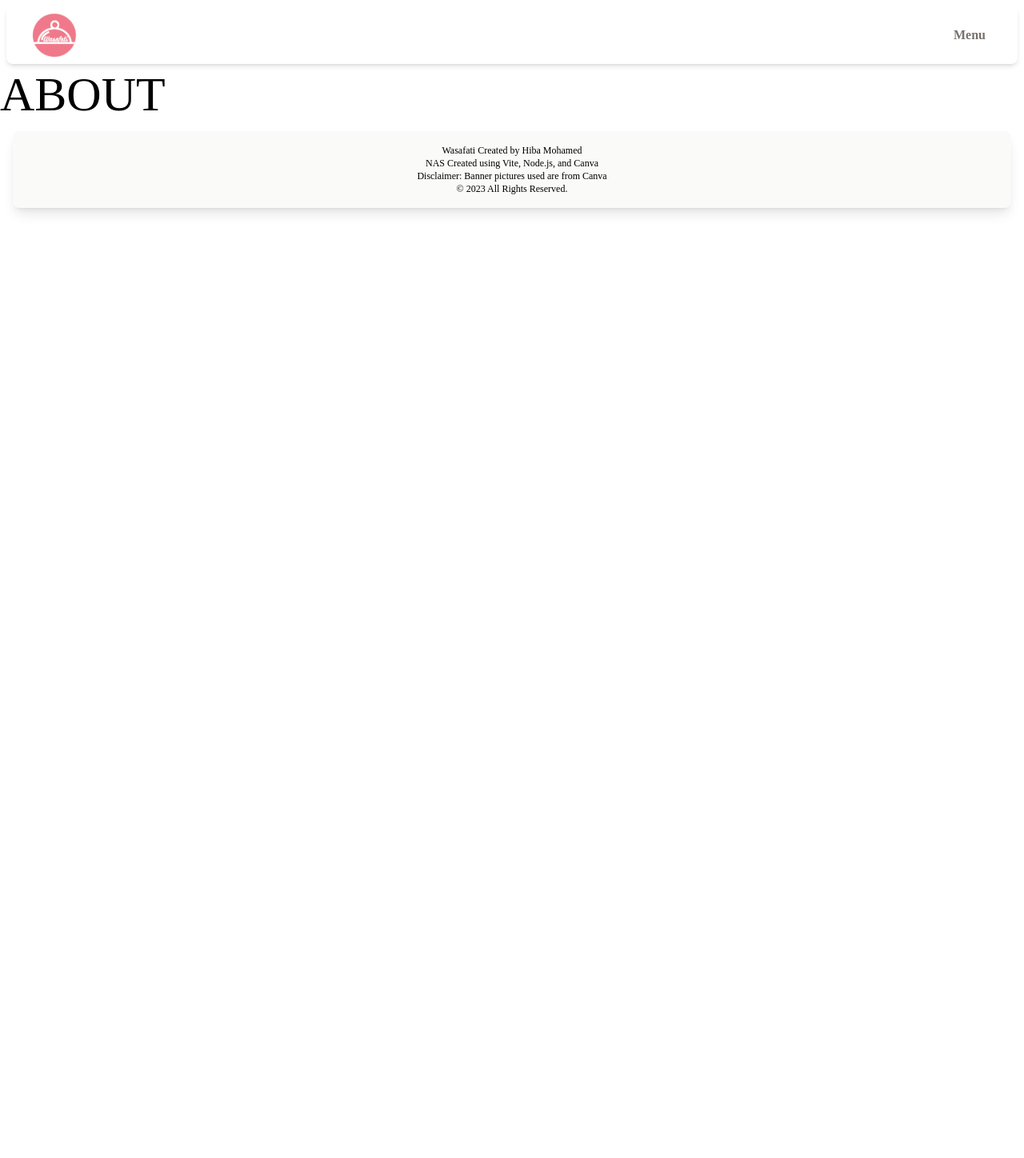
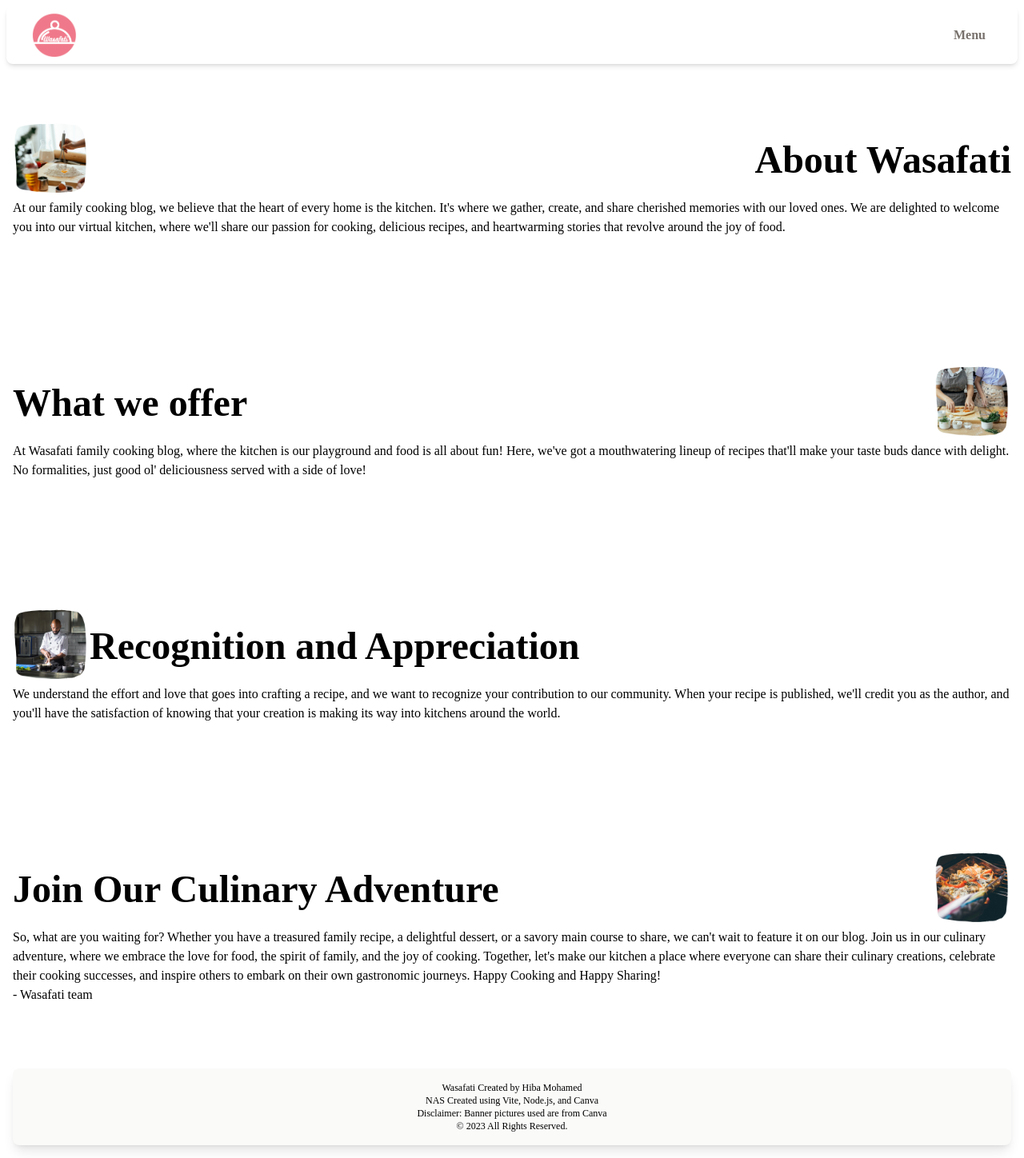
Before and after one commit to Hiba-Mohamed/Wasafati-CookingBlog-ReactJS, a React (Vite) app: page /#/about in a window 1280 px wide. Shown: the whole page at 80% size. Before the commit the page ends 800 px from the top, so only its background shows below. Built offline with nearby package versions, Linux system fonts and the light colour scheme; a web font is replaced by a local one.

Commit message:
about page

```diff
--- a/src/components/header.tsx
+++ b/src/components/header.tsx
@@ -11,7 +11,7 @@ export function Header() {
       <div className="py-2 sm:px-8 px-4 flex flex-row justify-between">
         <Link to="homePage">
           {" "}
-          <img src={logo} className="sm:w-14 w-10"></img>
+          <img src={logo} className="sm:w-14 w-10" alt="Wasafati logo"></img>
         </Link>
         <button
           className="p-2 text-stone-500 font-bold rounded-2xl"
--- a/src/pages/about.tsx
+++ b/src/pages/about.tsx
@@ -1,4 +1,83 @@
-export function About(){
-    return (<div className="text-6xl">ABOUT</div>)}
+import about1 from "../img/about1.png";
+import about2 from "../img/about2.png";
+import about3 from "../img/about3.png";
+import about4 from "../img/about4.png";
+export function About() {
+  return (
+    <div className="flex flex-col min-h-screen justify-center items-center px-4 py-16 gap-40">
+      <div className="flex flex-col ">
+        <div className="flex flex-row items-center justify-between">
+          {" "}
+          <img className="w-24 h-24" src={about1}></img>
+          <h1 className="sm:text-5xl text-2xl font-bold text-center">
+            About Wasafati
+          </h1>
+        </div>
 
-    export default About
+        <p>
+          At our family cooking blog, we believe that the heart of every home is
+          the kitchen. It's where we gather, create, and share cherished
+          memories with our loved ones. We are delighted to welcome you into our
+          virtual kitchen, where we'll share our passion for cooking, delicious
+          recipes, and heartwarming stories that revolve around the joy of food.
+        </p>
+      </div>
+      <div className="flex flex-col ">
+        <div className="flex flex-row-reverse items-center justify-between">
+          {" "}
+          <img className="w-24 h-24" src={about2}></img>
+          <h1 className="sm:text-5xl text-2xl font-bold text-center">
+            What we offer
+          </h1>
+        </div>
+
+        <p>
+          At Wasafati family cooking blog, where the kitchen is our playground
+          and food is all about fun! Here, we've got a mouthwatering lineup of
+          recipes that'll make your taste buds dance with delight. No
+          formalities, just good ol' deliciousness served with a side of love!
+        </p>
+      </div>
+      <div className="flex flex-col ">
+        <div className="flex flex-row items-center justify-cbetween">
+          {" "}
+          <img className="w-24 h-24" src={about3}></img>
+          <h1 className="sm:text-5xl text-2xl font-bold text-center">
+            Recognition and Appreciation
+          </h1>
+        </div>
+
+        <p>
+          We understand the effort and love that goes into crafting a recipe,
+          and we want to recognize your contribution to our community. When your
+          recipe is published, we'll credit you as the author, and you'll have
+          the satisfaction of knowing that your creation is making its way into
+          kitchens around the world.
+        </p>
+      </div>
+      <div className="flex flex-col ">
+        <div className="flex flex-row-reverse items-center justify-between">
+          {" "}
+          <img className="w-24 h-24" src={about4}></img>
+          <h1 className="sm:text-5xl text-2xl font-bold text-center">
+            Join Our Culinary Adventure
+          </h1>
+        </div>
+
+        <p>
+          So, what are you waiting for? Whether you have a treasured family
+          recipe, a delightful dessert, or a savory main course to share, we
+          can't wait to feature it on our blog. Join us in our culinary
+          adventure, where we embrace the love for food, the spirit of family,
+          and the joy of cooking. Together, let's make our kitchen a place where
+          everyone can share their culinary creations, celebrate their cooking
+          successes, and inspire others to embark on their own gastronomic
+          journeys. Happy Cooking and Happy Sharing!
+        </p>
+        <p>- Wasafati team</p>
+      </div>
+    </div>
+  );
+}
+
+export default About;
```
